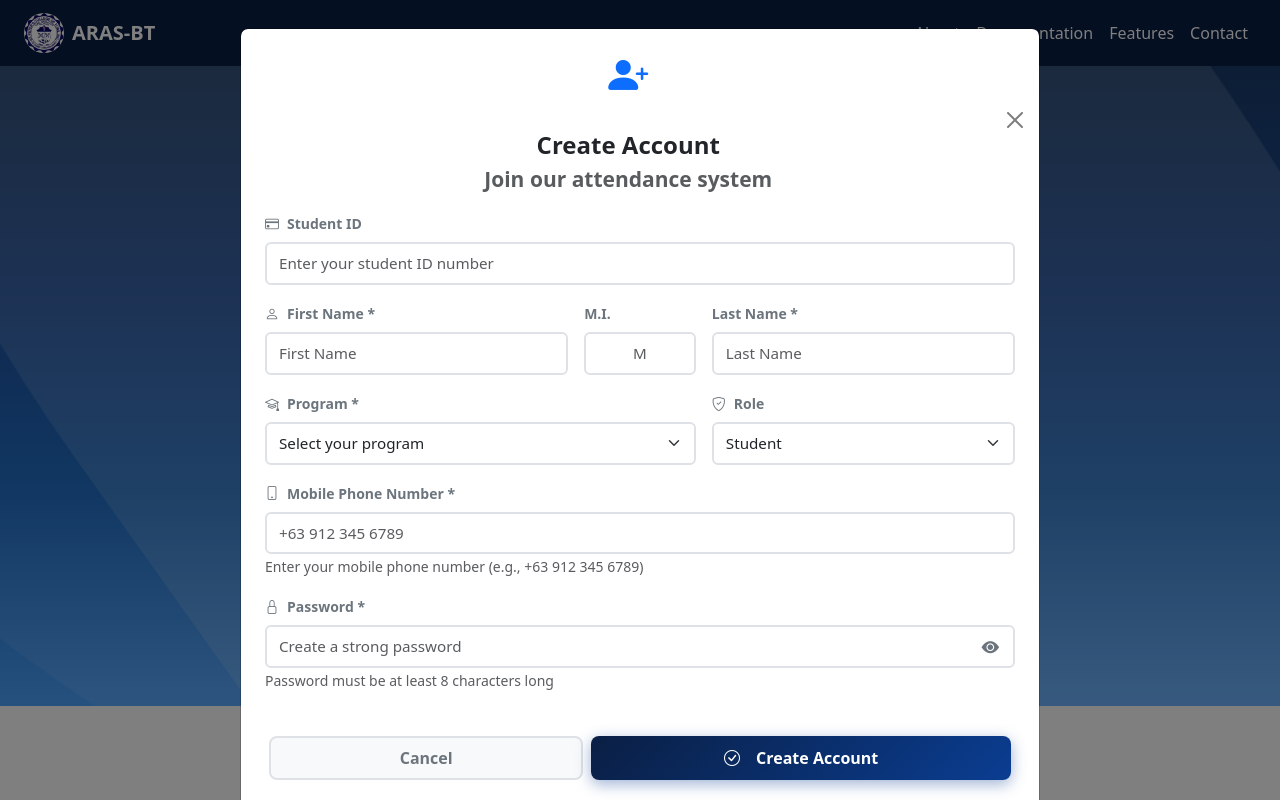
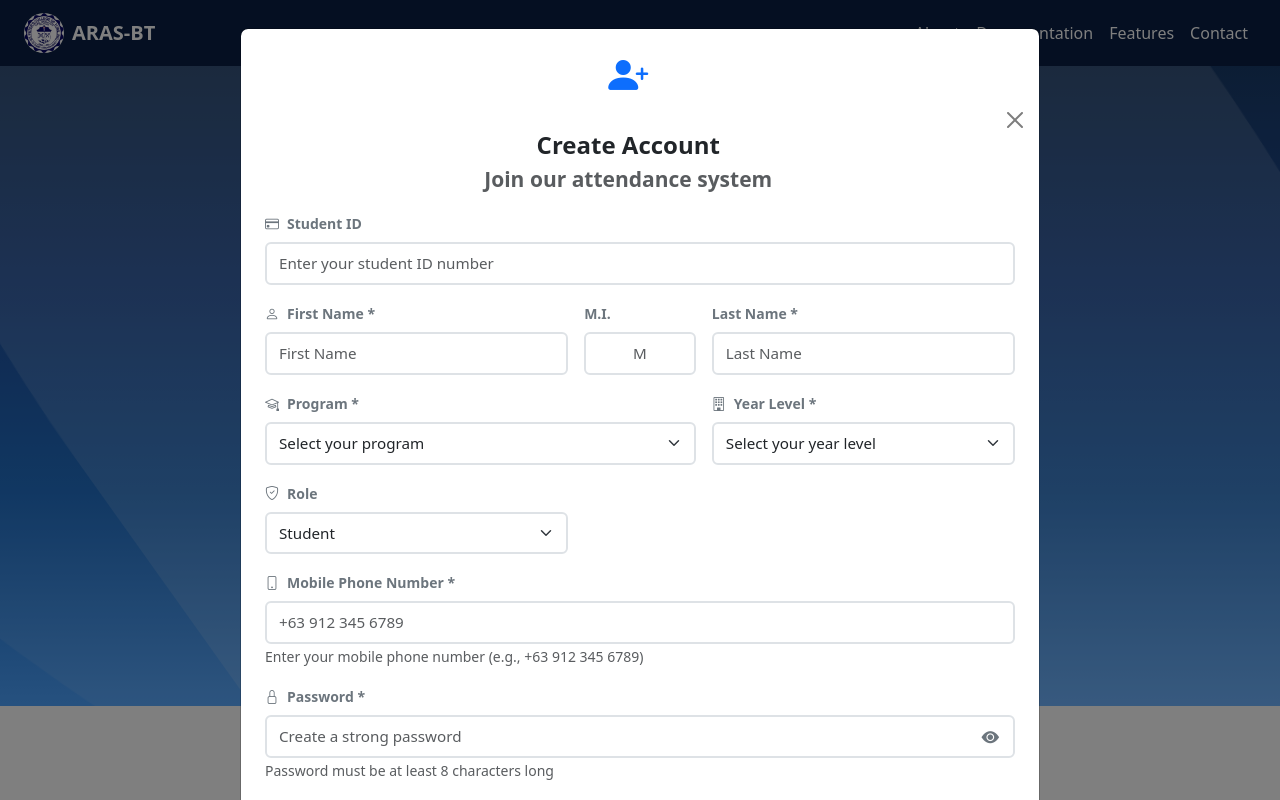
Before and after one commit to alecxander567/CAPSTONE-Project---Frontend, a React (Vite) app: page / in a window 1280 px wide. Both pictures are taken after a click on the button "Register". Shown: the top 800 px of the page. Built offline with nearby package versions, Linux system fonts and the light colour scheme.

Commit message:
Added year level field

```diff
--- a/src/components/RegisterModal/RegisterModal.tsx
+++ b/src/components/RegisterModal/RegisterModal.tsx
@@ -19,6 +19,7 @@ const RegisterModal: React.FC<RegisterModalProps> = ({ show, handleClose }) => {
   const [password, setPassword] = useState("");
   const [showPassword, setShowPassword] = useState(false);
   const [successMessage, setSuccessMessage] = useState("");
+  const [yearLevel, setYearLevel] = useState("");
 
   const { register, loading, error } = useRegister();
 
@@ -45,6 +46,7 @@ const RegisterModal: React.FC<RegisterModalProps> = ({ show, handleClose }) => {
       middle_initial: middleInitial.trim() || undefined,
       last_name: lastName.trim(),
       program: program,
+      year_level: yearLevel,
       mobile_phone: mobilePhone.trim(),
       password: password.trim(),
       role: role.toLowerCase() as "admin" | "student",
@@ -201,6 +203,26 @@ const RegisterModal: React.FC<RegisterModalProps> = ({ show, handleClose }) => {
             <Col md={5}>
               <Form.Group>
                 <Form.Label className="fw-semibold small text-secondary">
+                  <i className="bi bi-building me-2"></i>Year Level *
+                </Form.Label>
+                <Form.Select
+                  value={yearLevel}
+                  onChange={(e) => setYearLevel(e.target.value)}
+                  className="py-2 border-2"
+                  style={{ fontSize: "0.95rem" }}
+                  required>
+                  <option value="">Select your year level</option>
+                  <option value="1st year">1st Year</option>
+                  <option value="2nd year">2nd Year</option>
+                  <option value="3rd year">3rd Year</option>
+                  <option value="4th year">4th Year</option>
+                </Form.Select>
+              </Form.Group>
+            </Col>
+
+            <Col md={5}>
+              <Form.Group>
+                <Form.Label className="fw-semibold small text-secondary">
                   <i className="bi bi-shield-check me-2"></i>Role
                 </Form.Label>
                 <Form.Select
--- a/src/hooks/useUserProfile.ts
+++ b/src/hooks/useUserProfile.ts
@@ -8,6 +8,7 @@ interface UserProfile {
   last_name: string;
   middle_initial?: string;
   program: string;
+  year_level?: string;
   role: string;
   mobile_phone: string;
   profile_image?: string;
--- a/src/pages/SettingsProfile/Settings.tsx
+++ b/src/pages/SettingsProfile/Settings.tsx
@@ -28,12 +28,26 @@ function Settings() {
   const [errorMessage, setErrorMessage] = useState<string | null>(null);
   const [showDeleteModal, setShowDeleteModal] = useState(false);
 
+  const getSuffix = (year: string) => {
+    switch (year) {
+      case "1":
+        return "st";
+      case "2":
+        return "nd";
+      case "3":
+        return "rd";
+      default:
+        return "th";
+    }
+  };
+
   const [formData, setFormData] = useState(() => ({
     first_name: profile?.first_name || "",
     last_name: profile?.last_name || "",
     middle_initial: profile?.middle_initial || "",
     mobile_phone: profile?.mobile_phone || "",
     program: profile?.program || "",
+    year_level: profile?.year_level || "",
   }));
 
   useEffect(() => {
@@ -52,6 +66,7 @@ function Settings() {
           middle_initial: profile.middle_initial || "",
           mobile_phone: profile.mobile_phone || "",
           program: profile.program || "",
+          year_level: profile.year_level || "",
         });
       }, 0);
 
@@ -68,6 +83,7 @@ function Settings() {
           middle_initial: profile.middle_initial || "",
           mobile_phone: profile.mobile_phone || "",
           program: profile.program || "",
+          year_level: profile.year_level || "",
         });
       }
       setEditError(null);
@@ -1282,6 +1298,33 @@ function Settings() {
                   <div className="settings-profile-field">
                     <label
                       className="settings-field-label"
+                      htmlFor="year_level">
+                      Year Level
+                    </label>
+                    {isEditing ?
+                      <select
+                        name="year_level"
+                        id="year_level"
+                        className="settings-form-select"
+                        value={formData.year_level}
+                        onChange={handleInputChange}>
+                        <option value="">Select Year Level</option>
+                        <option value="1">1st Year</option>
+                        <option value="2">2nd Year</option>
+                        <option value="3">3rd Year</option>
+                        <option value="4">4th Year</option>
+                      </select>
+                    : <div className="settings-field-value">
+                        {formData.year_level ?
+                          `${formData.year_level}${getSuffix(formData.year_level)} Year`
+                        : "-"}
+                      </div>
+                    }
+                  </div>
+
+                  <div className="settings-profile-field">
+                    <label
+                      className="settings-field-label"
                       htmlFor="middle_initial">
                       Middle Initial
                     </label>
```
